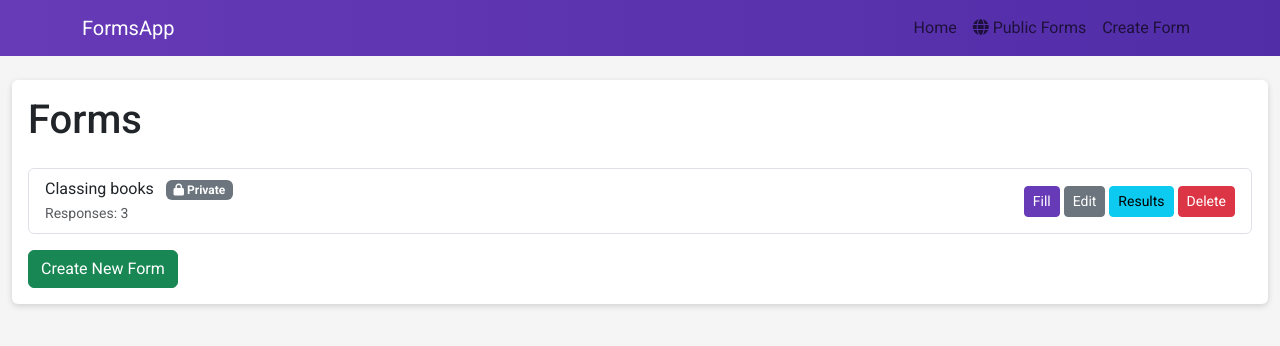
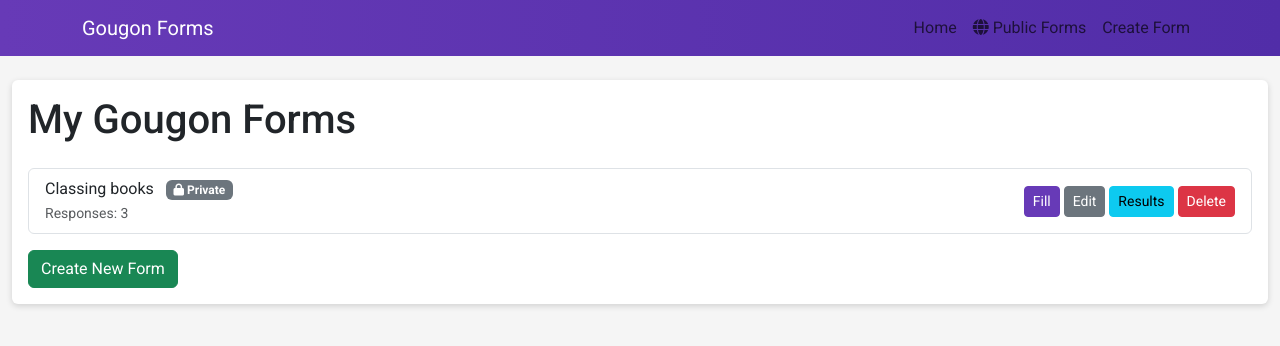
Before and after one commit to jaibhasin/google_forms_flask, a Flask app: page / in a window 1280 px wide. Shown: the top 346 px of the page. Run offline with Flask 3, Linux system fonts and the light colour scheme.

Commit message:
Rename website from FormsApp to Gougon Forms
- Updated website name in base template
- Updated page titles and headings in all templates
- Consistently applied new branding across the application

```diff
--- a/myproject/templates/base.html
+++ b/myproject/templates/base.html
@@ -1,7 +1,7 @@
 <!doctype html>
 <html>
 <head>
-    <title>FormsApp</title>
+    <title>Gougon Forms</title>
     <link rel="preconnect" href="https://fonts.googleapis.com">
     <link rel="preconnect" href="https://fonts.gstatic.com" crossorigin>
     <link href="https://fonts.googleapis.com/css2?family=Roboto:wght@300;400;500;700&display=swap" rel="stylesheet">
@@ -15,7 +15,7 @@
 <body>
     <nav class="navbar navbar-expand-lg mb-4">
         <div class="container">
-            <a class="navbar-brand text-white" href="{{ url_for('index') }}">FormsApp</a>
+            <a class="navbar-brand text-white" href="{{ url_for('index') }}">Gougon Forms</a>
             <button class="navbar-toggler" type="button" data-bs-toggle="collapse" data-bs-target="#navbarNav">
                 <span class="navbar-toggler-icon"></span>
             </button>
--- a/myproject/templates/create_form.html
+++ b/myproject/templates/create_form.html
@@ -2,7 +2,7 @@
 {% block content %}
 <div class="card">
   <div class="card-body">
-    <h1 class="card-title mb-4">Create New Form</h1>
+    <h1 class="card-title mb-4">Create New Gougon Form</h1>
     <form method="post" class="mb-3">
       <div class="mb-3">
         <label class="form-label">Title</label>
--- a/myproject/templates/index.html
+++ b/myproject/templates/index.html
@@ -2,7 +2,7 @@
 {% block content %}
 <div class="card">
 <div class="card-body">
-<h1 class="card-title mb-4">Forms</h1>
+<h1 class="card-title mb-4">My Gougon Forms</h1>
 <ul class="list-group mb-3">
 {% for form in forms %}
   <li class="list-group-item d-flex justify-content-between align-items-center">
--- a/myproject/templates/public_forms.html
+++ b/myproject/templates/public_forms.html
@@ -3,7 +3,7 @@
 {% block content %}
 <div class="container mt-4">
     <h1 class="mb-4">
-        <i class="fas fa-globe-americas text-primary"></i> Public Forms Gallery
+        <i class="fas fa-globe-americas text-primary"></i> Gougon Public Forms Gallery
     </h1>
 
     {% if forms %}
```
